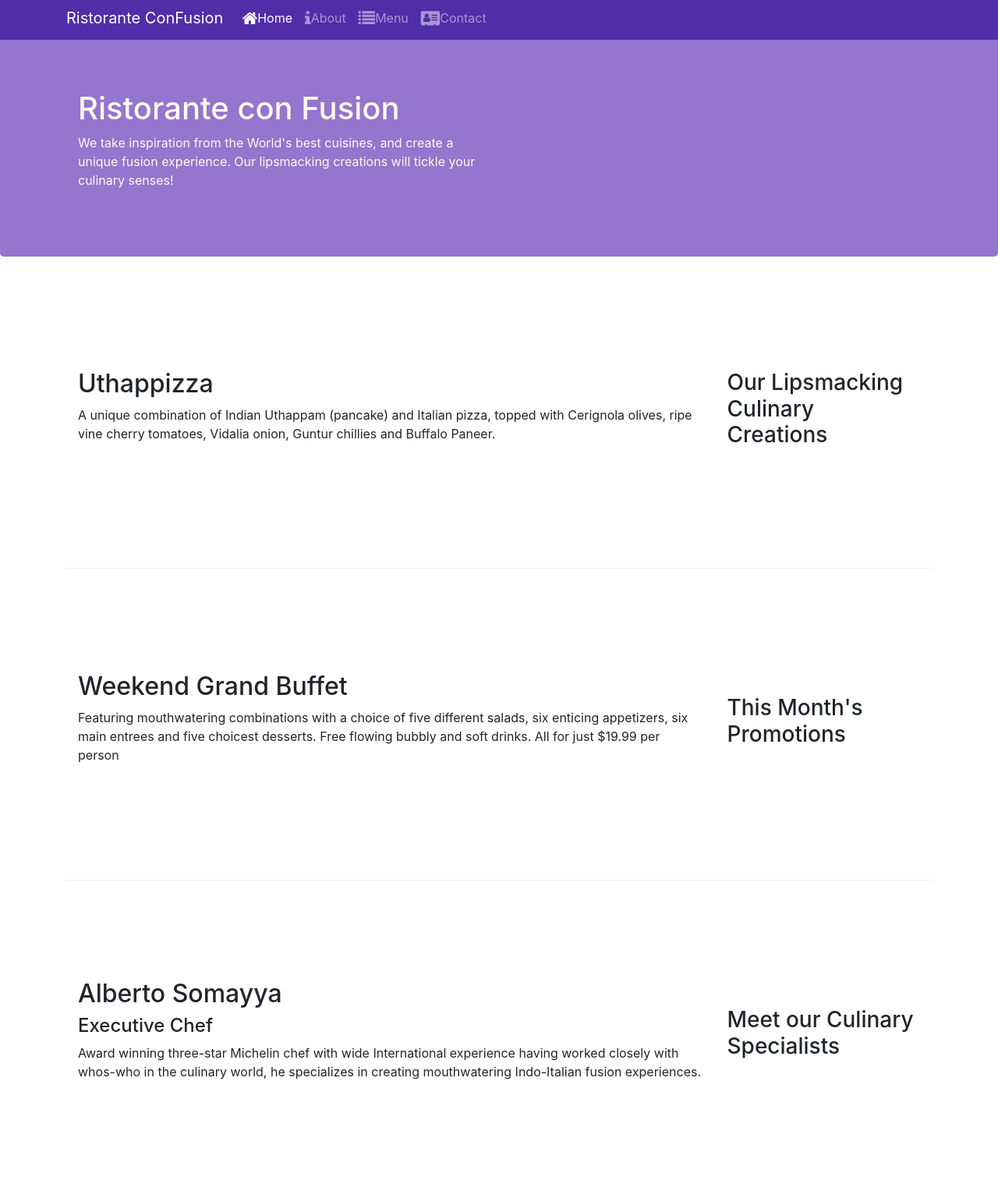
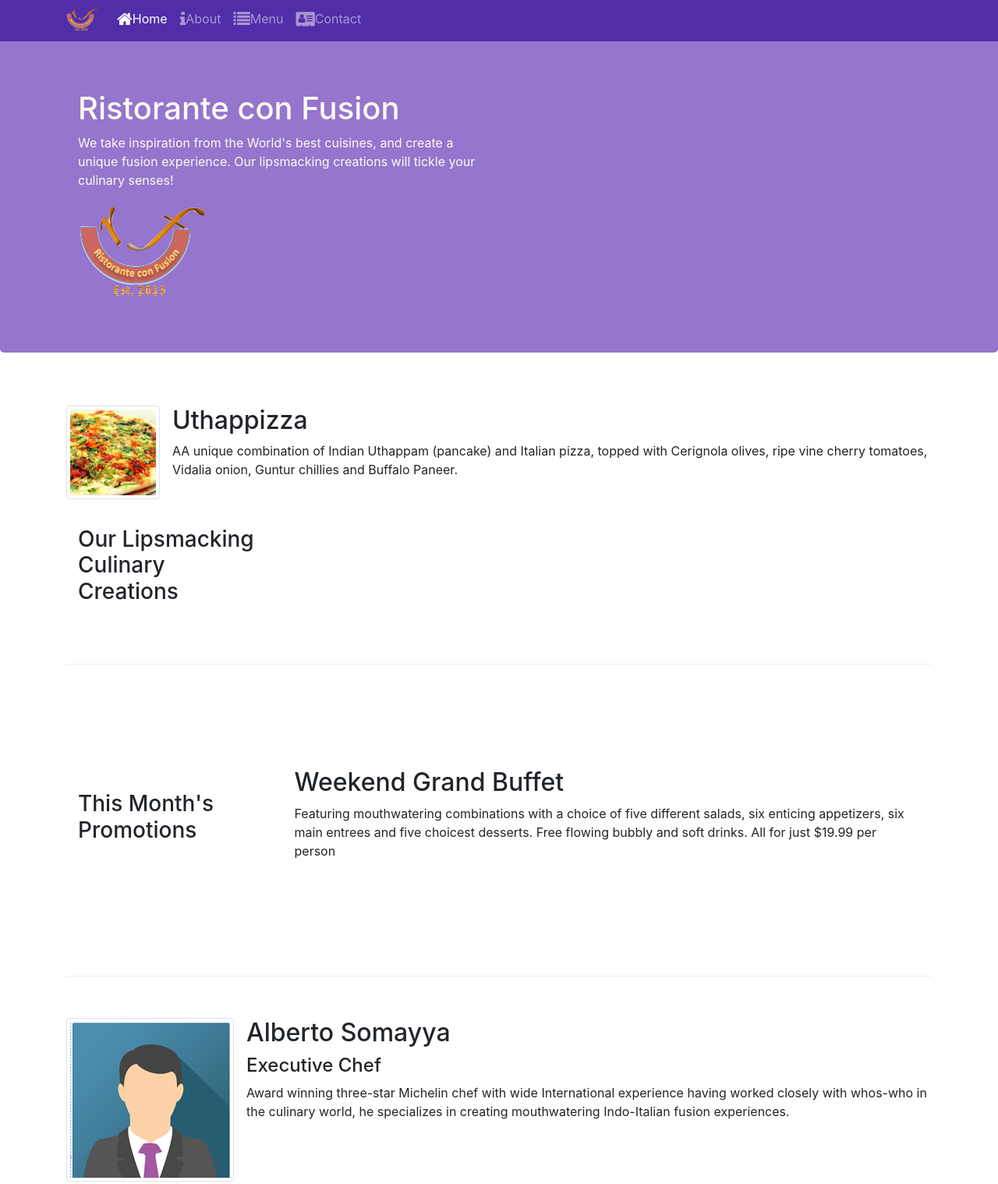
Before and after one commit to niskyB/BT-Assignment1, a website: page index.html in a window 1280 px wide. Shown: the part 5-1523 px from the top of the page at 78% size. Drawn offline with nearby package versions, Linux system fonts and the light colour scheme.

Commit message:
Images and Media

```diff
--- a/index.html
+++ b/index.html
@@ -28,7 +28,7 @@
             <button class="navbar-toggler" type="button" data-toggle="collapse" data-target="#Navbar">
                 <span class="navbar-toggler-icon"></span>
             </button>
-            <a class="navbar-brand" href="#">Ristorante ConFusion</a>
+            <a class="navbar-brand" href="#"><img src="img/logo.png" height="30" width="41" alt=""></a>
             <div id="Navbar" class="collapse navbar-collapse">
                 <ul class="navbar-nav mr-auto">
                     <li class="nav-item active">
@@ -58,7 +58,9 @@
                         lipsmacking creations will tickle your culinary senses!
                     </p>
                 </div>
-                <div class="col-12 col-sm"></div>
+            </div>
+            <div class="col-12 col-sm align-self-center">
+                <img src="img/logo.png" alt="" class="img-fluid">
             </div>
         </div>
     </header>
@@ -67,20 +69,22 @@
             <div class="col-12 col-sm-4 order-sm-last col-md-3">
                 <h3>Our Lipsmacking Culinary Creations</h3>
             </div>
-            <div class="col col-sm order-sm-first col-md">
-                <h2>Uthappizza</h2>
-                <p>
-                    A unique combination of Indian Uthappam (pancake) and Italian pizza, topped with Cerignola olives,
-                    ripe vine cherry tomatoes, Vidalia onion, Guntur chillies and Buffalo Paneer.
-                </p>
+            <div class="media">
+                <img src="img/uthappizza.png" alt="Uthappizza" class="d-flex mr-3 img-thumbnail align-self-center">
+                <div class="media-body">
+                    <h2 class="mt-0">Uthappizza</h2>
+                    <p class="d-none d-sm-block"> AA unique combination of Indian Uthappam (pancake) and Italian pizza,
+                        topped with Cerignola olives,
+                        ripe vine cherry tomatoes, Vidalia onion, Guntur chillies and Buffalo Paneer.</p>
+                </div>
             </div>
         </div>
 
         <div class="row row-content align-items-center">
-            <div class="col-12 col-sm-4 order-sm-last col-md-3">
+            <div class="col-12 col-sm-4 order-sm-first col-md-3">
                 <h3>This Month's Promotions</h3>
             </div>
-            <div class="col col-sm order-sm-first col-md">
+            <div class="col col-sm order-sm-last col-md">
                 <h2>Weekend Grand Buffet</h2>
                 <p>
                     Featuring mouthwatering combinations with a choice of five different salads, six enticing
@@ -96,14 +100,16 @@
             <div class="col-12 col-sm-4 order-sm-last col-md-3">
                 <h3>Meet our Culinary Specialists</h3>
             </div>
-            <div class="col col-sm order-sm-first col-md">
-                <h2>Alberto Somayya</h2>
-                <h4>Executive Chef</h4>
-                <p>
-                    Award winning three-star Michelin chef with wide International experience having worked closely with
-                    whos-who in the culinary world, he specializes in creating mouthwatering Indo-Italian fusion
-                    experiences.
-                </p>
+            <div class="media">
+                <img src="img/alberto.png" alt="Alberto Somayya" class="d-flex mr-3 img-thumbnail align-self-center">
+                <div class="media-body">
+                    <h2 class="mt-0">Alberto Somayya</h2>
+                    <h4>Executive Chef</h4>
+                    <p class="d-none d-sm-block"> Award winning three-star Michelin chef with wide International
+                        experience having worked closely with
+                        whos-who in the culinary world, he specializes in creating mouthwatering Indo-Italian fusion
+                        experiences.</p>
+                </div>
             </div>
         </div>
     </div>
```
Also changed, not shown: aboutus.html (+4 -2 lines), contactus.html (+4 -3 lines).
